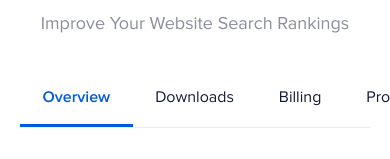
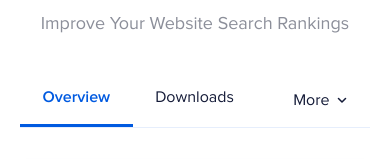
Before and after one commit to adampickering/aioseo-account-demo, a Vue app: page /overview in a window 390 px wide. Shown: the part 154-313 px from the top of the page. Built offline with nearby package versions, Linux system fonts and the light colour scheme.

Commit message:
fix(mobile): move More dropdown outside scrollable tab container

```diff
--- a/src/layout/TabNavigation.vue
+++ b/src/layout/TabNavigation.vue
@@ -64,10 +64,11 @@ onBeforeUnmount(() => {
 
 <template>
 	<nav aria-label="Account navigation" class="border-b border-border">
+		<div class="flex items-end -mx-5 px-5 md:mx-0 md:px-0">
+			<!-- Scrollable primary tabs -->
 			<ul
-			class="flex items-end list-none p-0 m-0 text-lg leading-[28.8px] overflow-x-auto md:overflow-visible scrollbar-hide -mx-5 px-5 md:mx-0 md:px-0"
+				class="flex items-end list-none p-0 m-0 text-lg leading-[28.8px] overflow-x-auto md:overflow-visible scrollbar-hide flex-1 min-w-0"
 			>
-			<!-- Primary tabs -->
 				<li
 					v-for="tab in primaryTabs"
 					:key="tab.routeName"
@@ -85,11 +86,12 @@ onBeforeUnmount(() => {
 
 				<!-- Spacer (desktop only) -->
 				<li class="hidden md:flex flex-1 list-none"></li>
+			</ul>
 
-			<!-- More dropdown -->
-			<li
+			<!-- More dropdown (outside scrollable area) -->
+			<div
 				ref="moreRef"
-				class="relative flex p-0 m-0 shrink-0"
+				class="relative flex shrink-0"
 			>
 				<button
 					@click="toggleMore"
@@ -141,8 +143,8 @@ onBeforeUnmount(() => {
 						</template>
 					</div>
 				</Transition>
-			</li>
-		</ul>
+			</div>
+		</div>
 	</nav>
 </template>
 
```
Lines whose indentation alone changed are shown as unchanged.
